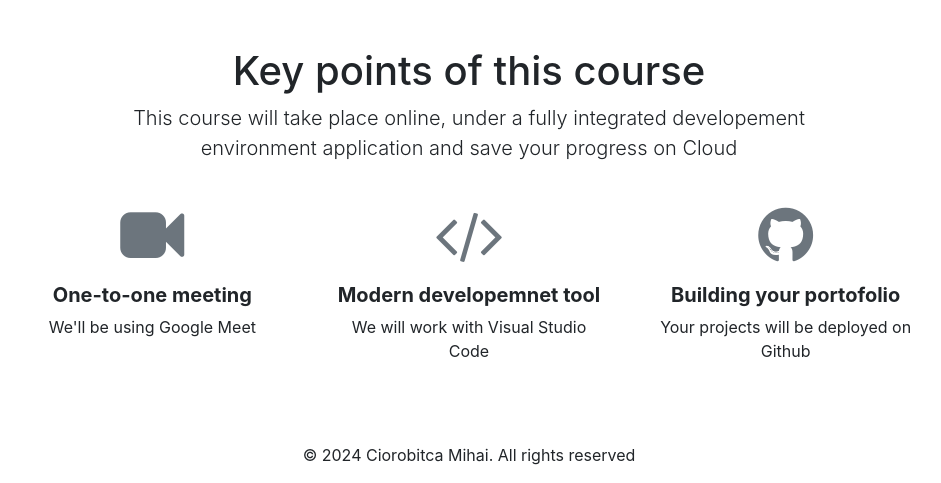
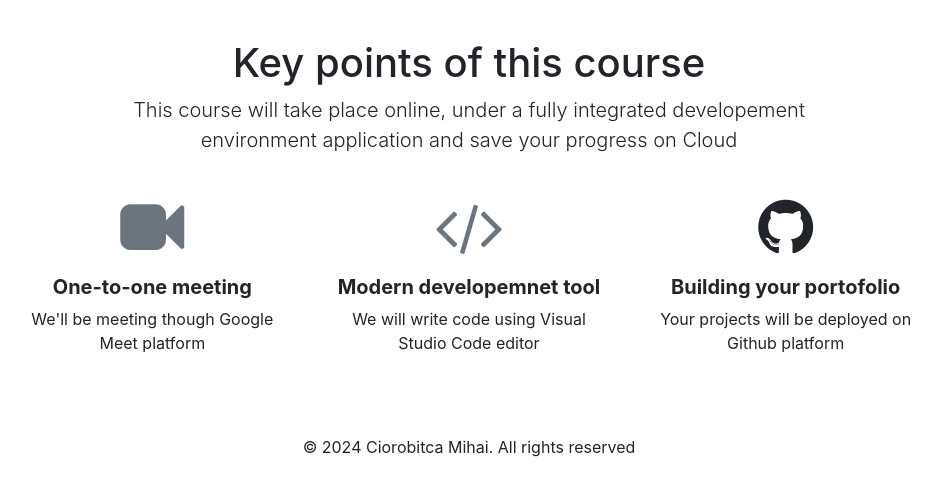
Before and after one commit to mihai-ciorobitca/mihaiciorobitca, a Flask app: page / in a window 1280 px wide. Shown: the part 1296-1779 px from the top of the page, without its empty margins (171-1112 px from the left). After the commit the page ends 1753 px from the top, so only its background shows below. Run offline with Flask 3, Linux system fonts and the light colour scheme; some libraries are stand-ins or nearby versions.

Commit message:
Removed Pingendo code

```diff
--- /dev/null
+++ b/api/templates/1c20c5fa-1c54-4766-bd08-780720552060.html
@@ -0,0 +1 @@
+1c20c5fa-1c54-4766-bd08-780720552060
--- a/api/templates/about.html
+++ b/api/templates/about.html
@@ -28,7 +28,7 @@
           <li class="nav-item"> <a class="nav-link" href="/">Home</a> </li>
           <li class="nav-item"> <a class="nav-link" href="/pricing">Pricing</a> </li>
           <li class="nav-item"> <a class="nav-link" href="/about">About</a> </li>
-        </ul> <a class="btn navbar-btn ml-md-2 btn-light btn-lg" href="https://wa.me/+40725497848">Contact me</a>
+        </ul> <a class="btn navbar-btn ml-md-2 btn-light btn-lg" href="https://wa.me/+40725497858">Contact me</a>
       </div>
     </div>
   </nav>
--- a/api/templates/index.html
+++ b/api/templates/index.html
@@ -4,39 +4,65 @@
 <head>
   <meta charset="utf-8">
   <meta name="viewport" content="width=device-width, initial-scale=1">
-  <link rel="stylesheet" href="https://cdnjs.cloudflare.com/ajax/libs/font-awesome/4.7.0/css/font-awesome.min.css" type="text/css">
+  <link rel="stylesheet" href="https://cdnjs.cloudflare.com/ajax/libs/font-awesome/4.7.0/css/font-awesome.min.css"
+    type="text/css">
   <link rel="stylesheet" href="https://static.pingendo.com/bootstrap/bootstrap-4.3.1.css">
   <link rel="icon" href="../../favicon.png">
   <title>Home</title>
 </head>
 
 <body>
-  <nav class="navbar navbar-expand-md navbar-light">
+  <nav class="navbar navbar-expand-lg navbar-light">
     <div class="container"> <a class="navbar-brand text-primary" href="#">
-        <i class="fa d-inline fa-lg fa-stop-circle"></i>
+        <i class="fa d-inline fa-lg fa-circle-o"></i>
         <b> Python with Mihai</b>
-      </a> <button class="navbar-toggler navbar-toggler-right border-0" type="button" data-toggle="collapse" data-target="#navbar4">
+      </a> <button class="navbar-toggler navbar-toggler-right border-0" type="button" data-toggle="collapse"
+        data-target="#navbar5">
         <span class="navbar-toggler-icon"></span>
       </button>
-      <div class="collapse navbar-collapse" id="navbar4">
-        <ul class="navbar-nav ml-auto"> {% if session.username %} <li class="nav-item"><a class="nav-link" href="/workbook"><i class="fa fa-fw fa-book"></i>Workbook</a></li> {% endif %} <li class="nav-item"> <a class="nav-link" href="/"><i class="fa fa-fw fa-home"></i>Home</a> </li>
-          <li class="nav-item"> <a class="nav-link" href="/pricing"><i class="fa fa-fw fa-tags"></i>Pricing</a> </li>
-          <li class="nav-item"> <a class="nav-link" href="/about"><i class="fa fa-fw fa-info-circle"></i>About</a> </li>
-          <li class="nav-item"><a class="nav-link" href="/login"><i class="fa fa-fw fa-sign-in"></i>Login</a></li> {% if session.username %} <li class="nav-item text-danger">
-            <a class="nav-link text-danger" href="/logout">
-              <i class="fa fa-fw fa-sign-out text-danger"></i>Logout<br>
-            </a>
-          </li> {% endif %}
-        </ul> <a class="btn navbar-btn ml-md-2 btn-light btn-lg" href="https://wa.me/+40725497848">Contact me</a>
+      <div class="collapse navbar-collapse" id="navbar5">
+        <ul class="navbar-nav mr-auto">
+          <li class="nav-item"> <a class="nav-link" href="#"><i class="fa fa-fw fa-home"></i>Home</a> </li>
+          <li class="nav-item"> <a class="nav-link" href="#"><i class="fa fa-fw fa-tags"></i>Pricing</a> </li>
+          <li class="nav-item"> <a class="nav-link" href="#"><i class="fa fa-fw fa-info-circle"></i>About</a> </li>
+        </ul> {% if session.username %} <ul class="navbar-nav ml-auto">
+          <li class="nav-item"> <a class="nav-link" href="/workbook"><i class="fa fa-fw fa-book"></i>Workbook</a> </li>
+          <li class="nav-item"> <a class="nav-link" href="/login"><i class="fa fa-fw fa-sign-out"></i>Logout</a> </li>
+          <li class="nav-item text-danger"> <a class="nav-link text-danger" href="/logout"><i
+                class="fa fa-fw fa-sign-out"></i>Logout</a> </li>
+        </ul> {% endif %}
       </div>
     </div>
   </nav>
-  <div class="text-center text-white h-100 align-items-center d-flex" style="background-image: linear-gradient(to bottom, rgba(0, 0, 0, .75), rgba(0, 0, 0, .75)), url(https://static.pingendo.com/cover-bubble-dark.svg);  background-position: center center, center center;  background-size: cover, cover;  background-repeat: repeat, repeat;">
+  <div class="modal" id="contactModal">
+    <div class="modal-dialog" role="document">
+      <div class="modal-content">
+        <div class="modal-header">
+          <h5 class="modal-title" id="contactModalLabel"><b>Contact me</b></h5>
+          <button type="button" class="close" data-dismiss="modal" aria-label="Close">
+            <span aria-hidden="true">×</span>
+          </button>
+        </div>
+        <div class="modal-body">
+          <p class="lead">You can contact me via Whatsapp, phone or email address</p>
+        </div>
+        <div class="modal-footer d-flex justify-content-around">
+          <a class="btn btn-primary" href="#"><i class="fa fa-fw fa-whatsapp"></i>&nbsp;Whatsapp</a>
+          <a class="btn btn-danger" href="#"><i class="fa fa-fw fa-phone"></i>&nbsp;Call me</a>
+          <a class="btn btn-secondary" href="#"><i class="fa fa-fw fa-envelope"></i>&nbsp;Email</a>
+        </div>
+      </div>
+    </div>
+  </div>
+  <div class="text-center text-white h-100 align-items-center d-flex"
+    style="background-image: linear-gradient(to bottom, rgba(0, 0, 0, .75), rgba(0, 0, 0, .75)), url(https://static.pingendo.com/cover-bubble-dark.svg);  background-position: center center, center center;  background-size: cover, cover;  background-repeat: repeat, repeat;">
     <div class="container py-5">
       <div class="row">
         <div class="mx-auto col-lg-8 col-md-10">
-          <h1 class="display-3 mb-4" style="">Python course</h1>
-          <p class="lead mb-5">From no programming experience to build and host your own website for <span class="text-success">FREE</span>, I am here to assist in your journey of learning Python programming language</p>
+          <h1 class="display-3 mb-4" style=""><b>Python course</b></h1>
+          <p class="lead mb-5">From no programming experience to build and host your own website for <span
+              class="text-success">FREE</span>, I am here to assist in your journey of learning Python programming
+            language</p>
         </div>
       </div>
     </div>
@@ -51,20 +77,24 @@
       <div class="row">
         <div class="col-lg-4 col-md-4 p-4">
           <h4> <b><i>Beginner Course</i></b></h4>
-          <p>You will learn to use Python programming language from scratch. This will help you think like a programmer and make basic script for automating boring stuff.</p>
+          <p>You will learn to use Python programming language from scratch. This will help you think like a programmer
+            and make basic script for automating boring stuff.</p>
         </div>
         <div class="col-lg-4 col-md-4 p-4">
           <h4> <b><i>Intermmediate Course</i></b></h4>
-          <p>We will dive into some more advance Python concepts like Object Programming Language(OOP) or file handling along with some cool applications.</p>
+          <p>We will dive into some more advance Python concepts like Object Programming Language(OOP) or file handling
+            along with some cool applications.</p>
         </div>
         <div class="col-lg-4 col-md-4 p-4">
           <h4> <b><i>Advanced Course</i></b></h4>
-          <p>This course is focused on web developing, from building a website, host it over the internet, create APIs and web scrapers.</p>
+          <p>This course is focused on web developing, from building a website, host it over the internet, create APIs
+            and web scrapers.</p>
         </div>
       </div>
     </div>
   </div>
-  <div class="py-5 text-white" style="background-image: linear-gradient(to bottom, rgba(0, 0, 0, .75), rgba(0, 0, 0, .75)), url(https://static.pingendo.com/cover-bubble-dark.svg);  background-position: center center, center center;  background-size: cover, cover;  background-repeat: repeat, repeat;">
+  <div class="py-5 text-white"
+    style="background-image: linear-gradient(to bottom, rgba(0, 0, 0, .75), rgba(0, 0, 0, .75)), url(https://static.pingendo.com/cover-bubble-dark.svg);  background-position: center center, center center;  background-size: cover, cover;  background-repeat: repeat, repeat;">
     <div class="container">
       <div class="row">
         <div class="col-md-12 text-center">
@@ -85,7 +115,7 @@
                 <li class="text-left">Working with modules</li>
                 <li class="text-left">Reading and writing files</li>
                 <li class="text-left">Debugging</li>
-              </ul> <a class="btn btn-link" href="#">Apply</a>
+              </ul> <a class="btn btn-link" href="https://wa.me/+40725497858">Apply</a>
             </div>
           </div>
         </div>
@@ -126,24 +156,25 @@
       </div>
     </div>
   </div>
-  <div class="py-5 text-center">
+  <div class="py-5 text-center" style="">
     <div class="container">
       <div class="row">
         <div class="mx-auto col-lg-10">
           <h1>Key points of this course</h1>
-          <p class="mb-3 mx-auto w-75 lead">This course will take place online, under a fully integrated developement environment application and save your progress on Cloud</p>
+          <p class="mb-3 mx-auto w-75 lead">This course will take place online, under a fully integrated developement
+            environment application and save your progress on Cloud</p>
           <div class="row">
             <div class="col-md-4 mt-4 px-4 col-6"> <i class="d-block fa fa-4x mb-3 text-muted fa-video-camera"></i>
               <h5> <b>One-to-one meeting</b></h5>
-              <p class="mb-3">We'll be using Google Meet</p>
+              <p class="mb-3">We'll be meeting though Google Meet platform</p>
             </div>
             <div class="col-md-4 mt-4 px-4 col-6"> <i class="d-block fa fa-4x mb-3 text-muted fa-code"></i>
               <h5> <b>Modern developemnet tool</b></h5>
-              <p class="mb-3">We will work with Visual Studio Code</p>
+              <p class="mb-3">We will write code using Visual Studio Code editor</p>
             </div>
-            <div class="col-md-4 mt-4 px-4 col-6"> <i class="d-block fa fa-4x mb-3 text-muted fa-github"></i>
+            <div class="col-md-4 mt-4 px-4 col-6"> <i class="fa mb-3 fa-github fa-4x"></i>
               <h5> <b>Building your portofolio</b></h5>
-              <p class="mb-3" contenteditable="true">Your projects will be deployed on Github</p>
+              <p class="mb-3">Your projects will be deployed on Github platform</p>
             </div>
           </div>
         </div>
@@ -159,9 +190,22 @@
       </div>
     </div>
   </div>
-  <script src="https://code.jquery.com/jquery-3.3.1.slim.min.js" integrity="sha384-q8i/X+965DzO0rT7abK41JStQIAqVgRVzpbzo5smXKp4YfRvH+8abtTE1Pi6jizo" crossorigin="anonymous" style=""></script>
-  <script src="https://cdnjs.cloudflare.com/ajax/libs/popper.js/1.14.6/umd/popper.min.js" integrity="sha384-wHAiFfRlMFy6i5SRaxvfOCifBUQy1xHdJ/yoi7FRNXMRBu5WHdZYu1hA6ZOblgut" crossorigin="anonymous"></script>
-  <script src="https://stackpath.bootstrapcdn.com/bootstrap/4.3.1/js/bootstrap.min.js" integrity="sha384-JjSmVgyd0p3pXB1rRibZUAYoIIy6OrQ6VrjIEaFf/nJGzIxFDsf4x0xIM+B07jRM" crossorigin="anonymous"></script>
+  <script src="https://code.jquery.com/jquery-3.3.1.slim.min.js"
+    integrity="sha384-q8i/X+965DzO0rT7abK41JStQIAqVgRVzpbzo5smXKp4YfRvH+8abtTE1Pi6jizo" crossorigin="anonymous"
+    style=""></script>
+  <script src="https://cdnjs.cloudflare.com/ajax/libs/popper.js/1.14.6/umd/popper.min.js"
+    integrity="sha384-wHAiFfRlMFy6i5SRaxvfOCifBUQy1xHdJ/yoi7FRNXMRBu5WHdZYu1hA6ZOblgut"
+    crossorigin="anonymous"></script>
+  <script src="https://stackpath.bootstrapcdn.com/bootstrap/4.3.1/js/bootstrap.min.js"
+    integrity="sha384-JjSmVgyd0p3pXB1rRibZUAYoIIy6OrQ6VrjIEaFf/nJGzIxFDsf4x0xIM+B07jRM"
+    crossorigin="anonymous"></script>
+  <a id="openModalButton" class="btn btn-primary navbar-btn ml-md-2"
+    style="cursor:pointer;position: fixed;bottom: 20px;right:20px;padding:4px;">Contact me</a>
+  <script>
+    document.getElementById('openModalButton').addEventListener('click', function () {
+      $('#contactModal').modal('show');
+    });
+  </script>
 </body>
 
 </html>
--- a/api/templates/pricing.html
+++ b/api/templates/pricing.html
@@ -28,7 +28,7 @@
           <li class="nav-item"> <a class="nav-link" href="/">Home</a> </li>
           <li class="nav-item"> <a class="nav-link" href="/pricing">Pricing</a> </li>
           <li class="nav-item"> <a class="nav-link" href="/about">About</a> </li>
-        </ul> <a class="btn navbar-btn ml-md-2 btn-light btn-lg" href="https://wa.me/+40725497848">Contact me</a>
+        </ul> <a class="btn navbar-btn ml-md-2 btn-light btn-lg" href="https://wa.me/+40725497858">Contact me</a>
       </div>
     </div>
   </nav>
```
Also changed, not shown: api/templates/test.py (added, +7 -0 lines), api/templates/login.html (line endings or trailing spaces), api/templates/maintenance.html (line endings or trailing spaces), api/templates/page404.html (line endings or trailing spaces), api/templates/page500.html (line endings or trailing spaces), api/templates/workbook.html (line endings or trailing spaces).
